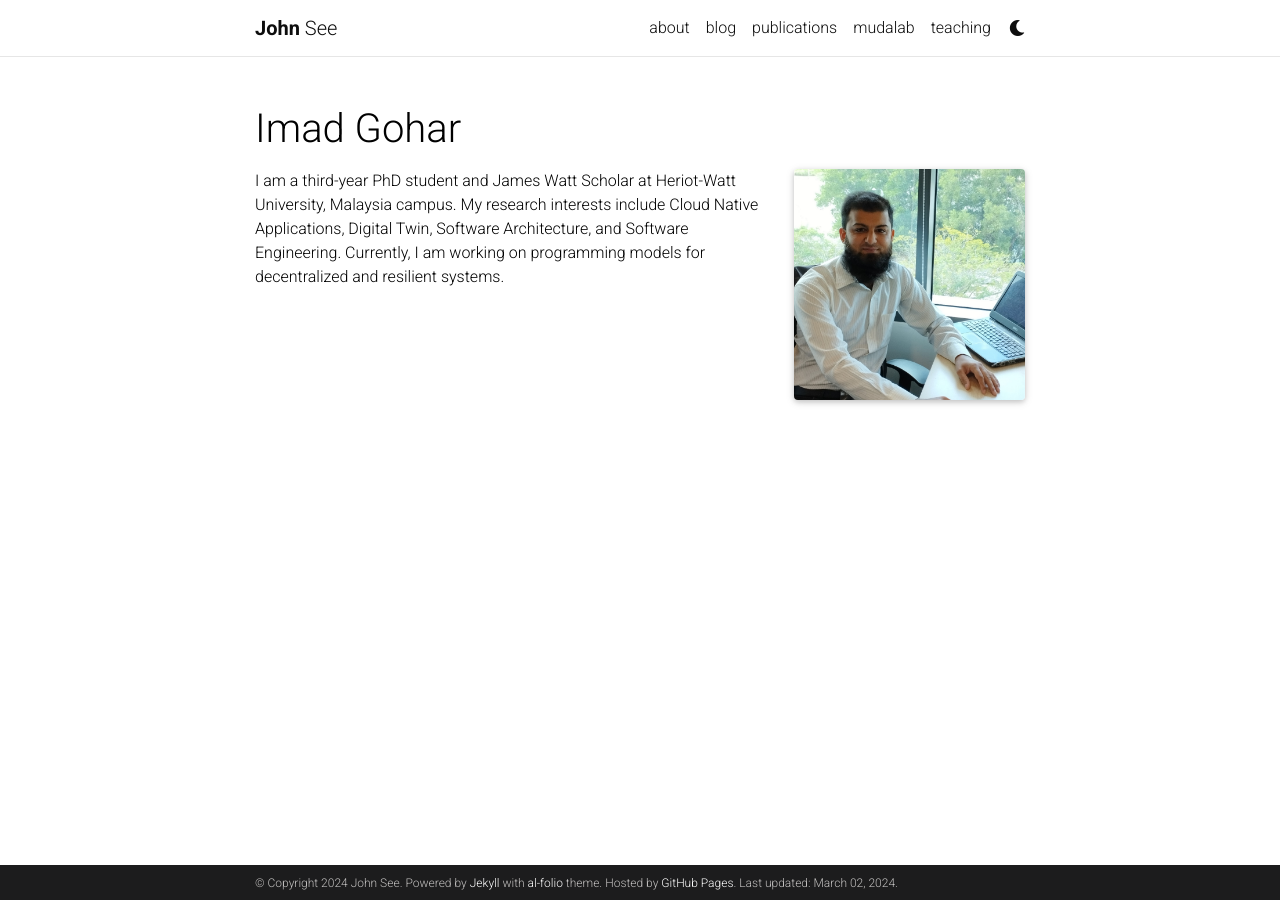
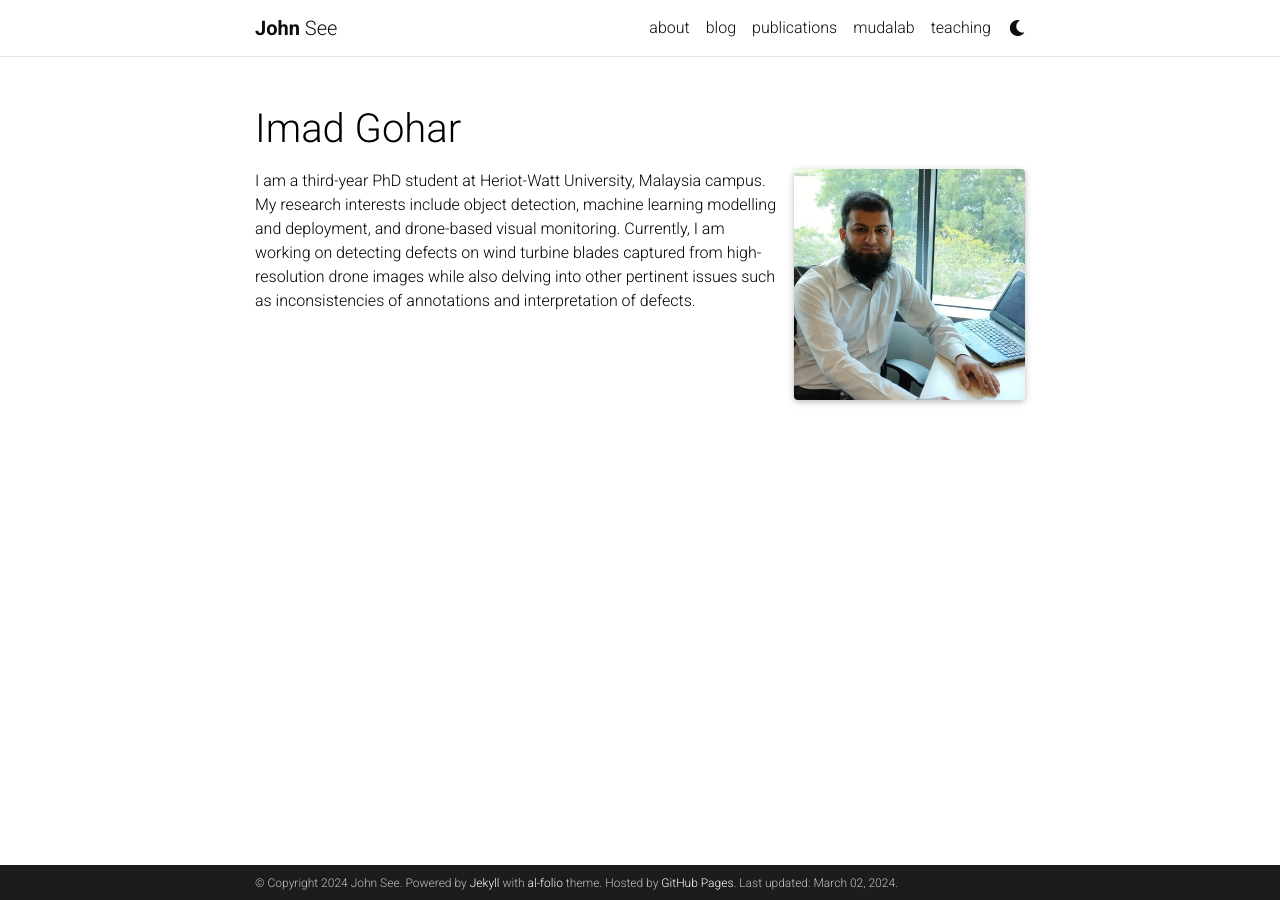
Before and after one commit to john-see/john-see.github.io, a Jekyll site: the page built from _members/imad.md, in a window 1280 px wide. Built offline with Jekyll 4.4.1, drawn with Linux system fonts in a browser that asks for light colours; full-size pictures stand in for the smaller copies a plugin makes; comment, search, counter and statistics services are not loaded; a style sheet for code colours, icons or effects is not loaded.

Commit message:
edit member info

```diff
--- a/_members/imad.md
+++ b/_members/imad.md
@@ -12,8 +12,8 @@ publications: 'author^=*Gohar'
 
 teaser: >
     I am a third-year PhD student at Heriot-Watt University, Malaysia campus.
-    My research interests include Cloud Native Applications, Digital Twin, Software Architecture, and Software Engineering.
-    Currently, I am working on programming models for decentralized and resilient systems.
+    My research interests include object detection, machine learning modelling and deployment, and drone-based visual monitoring.
+    Currently, I am working on detecting defects on wind turbine blades captured from high-resolution drone images while also delving into other pertinent issues such as inconsistencies of annotations and interpretation of defects.
 
 profile:
     name: Imad Gohar
@@ -23,6 +23,6 @@ profile:
     email: ig2010@hw..ac.uk
 ---
 
-I am a third-year PhD student and James Watt Scholar at Heriot-Watt University, Malaysia campus.
-My research interests include Cloud Native Applications, Digital Twin, Software Architecture, and Software Engineering.
-Currently, I am working on programming models for decentralized and resilient systems.
+I am a third-year PhD student at Heriot-Watt University, Malaysia campus.
+My research interests include object detection, machine learning modelling and deployment, and drone-based visual monitoring.
+Currently, I am working on detecting defects on wind turbine blades captured from high-resolution drone images while also delving into other pertinent issues such as inconsistencies of annotations and interpretation of defects.
```
